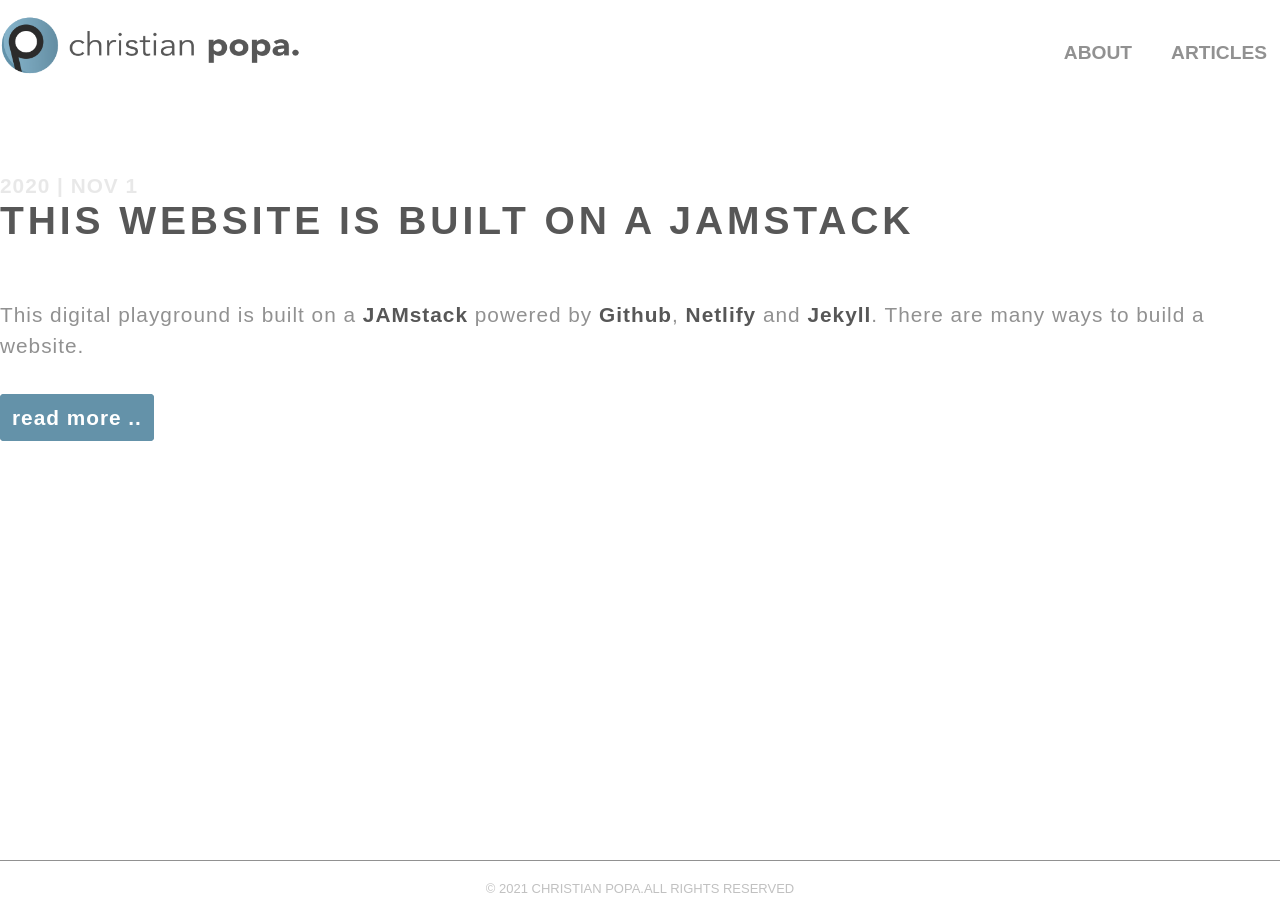
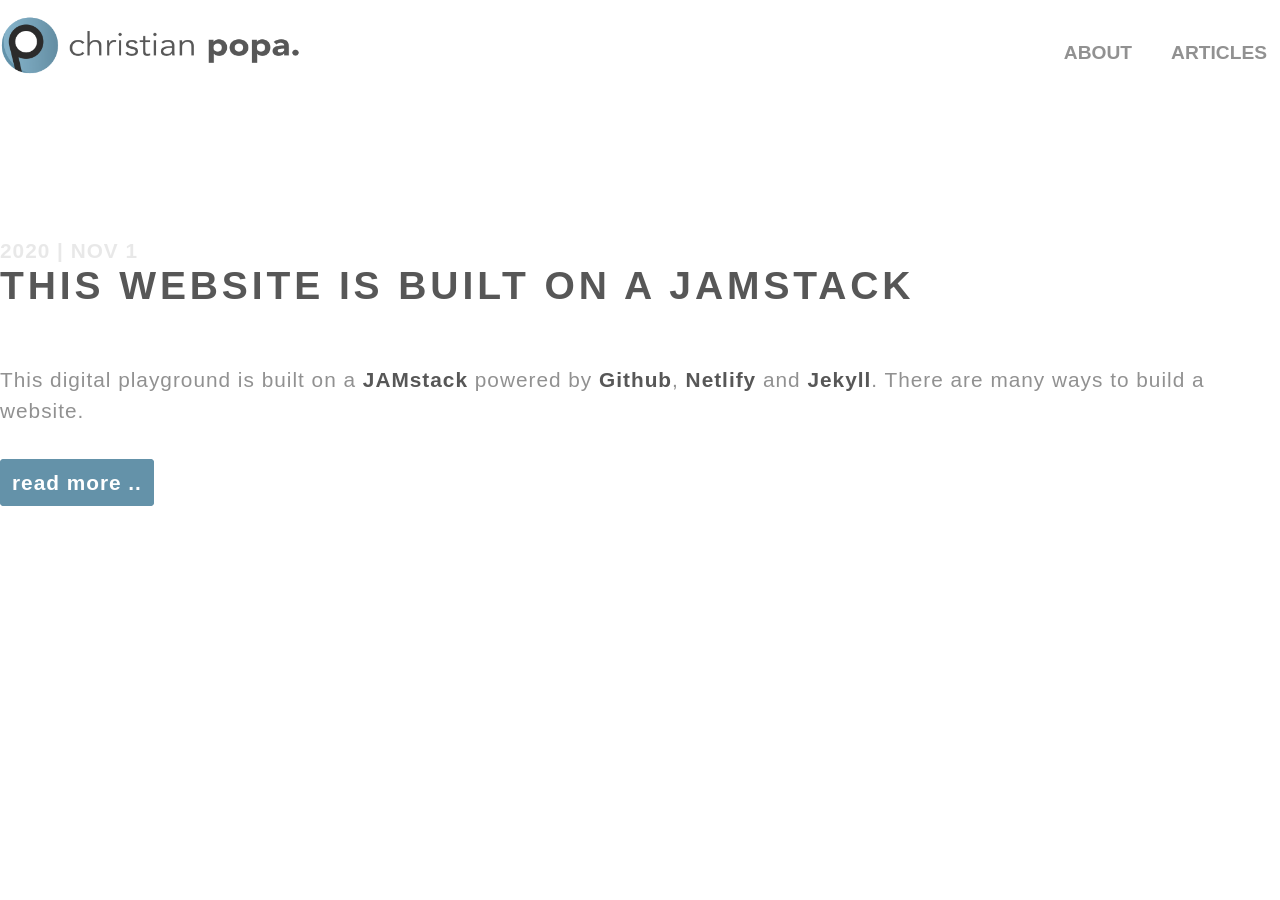
Before and after one commit to cristego/cristego.github.io, a Jekyll site: the page built from articles/index.html, in a window 1280 px wide and 900 px high. Built offline with Jekyll 4.4.1, drawn with Linux system fonts in a browser that asks for light colours; the list of posts is cut into pages by our own code.

Commit message:
css updates

```diff
--- a/css/core.css
+++ b/css/core.css
@@ -162,7 +162,7 @@ footer, #container, #footer_content, #content, #content_about {
 
 #container {
 	min-height: 80vh;
-	margin-top: 10em;
+	margin-top: 15em;
 }
 
 footer {
@@ -567,6 +567,10 @@ section#card li a:hover {
 
 	}
 
+	#container {
+		margin-top: 10em;
+	}
+
 	#content, #content_about {
 		padding-left: 1em;
 		padding-right: 1em;
```
